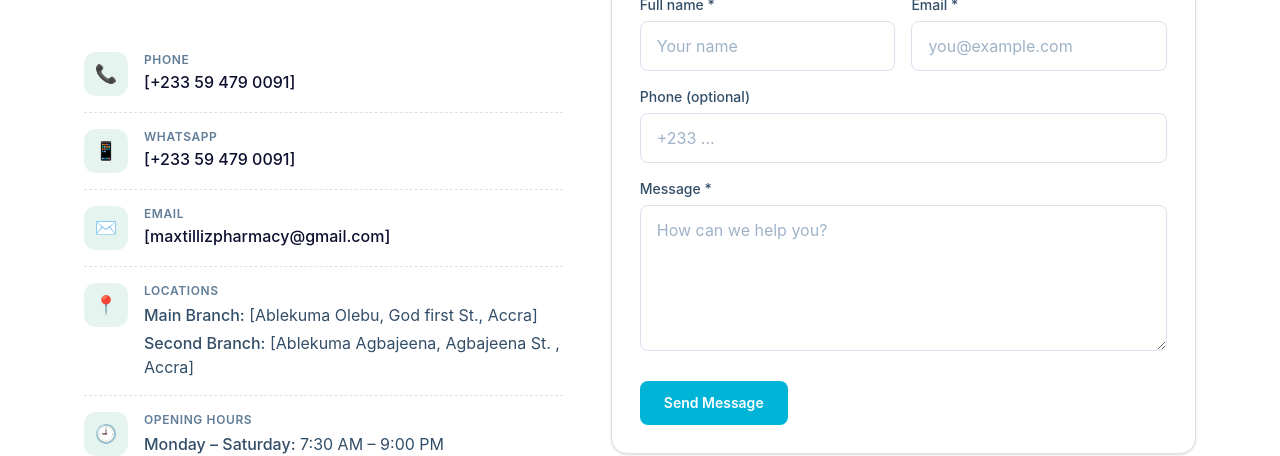
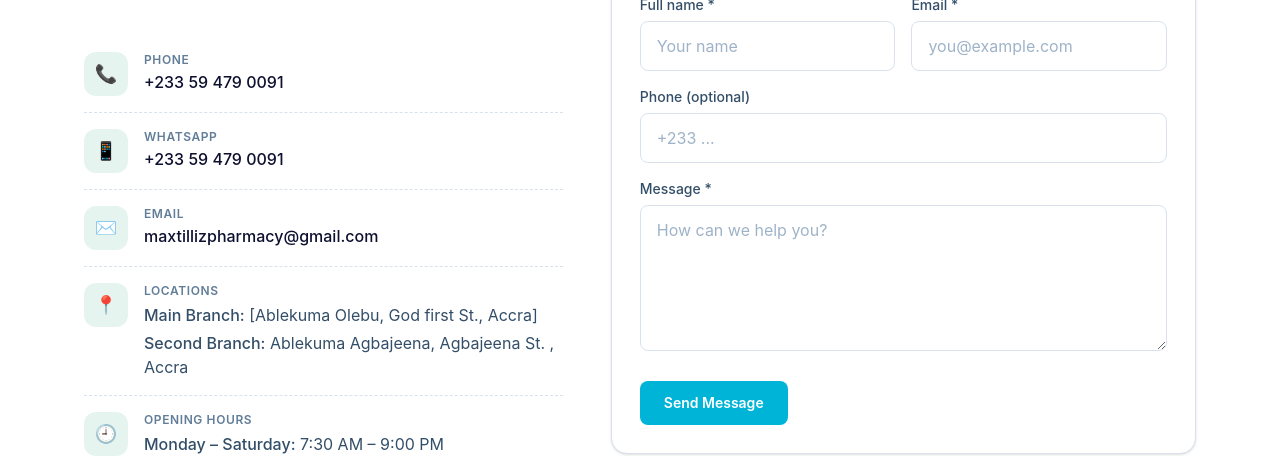
Before and after one commit to azimuthal-pro/maxtilliz-website, a Next.js app: page /contact in a window 1280 px wide. Shown: the part 467-923 px from the top of the page. Built offline with nearby package versions, Linux system fonts and the light colour scheme.

Commit message:
update to contact page

```diff
--- a/src/data/site.ts
+++ b/src/data/site.ts
@@ -3,9 +3,9 @@ export const site = {
   tagline: "Your Trusted Community Pharmacy",
   description:
     "A community pharmacy offering prescription dispensing, health consultations, medication guidance, health screening, wellness and personal care products.",
-  phone: "[+233 59 479 0091]",
-  whatsapp: "[+233 59 479 0091]",
-  email: "[maxtillizpharmacy@gmail.com]",
+  phone: "+233 59 479 0091",
+  whatsapp: "+233 59 479 0091",
+  email: "maxtillizpharmacy@gmail.com",
   locations: [
     {
       name: "Main Branch",
@@ -15,9 +15,9 @@ export const site = {
     },
     {
       name: "Second Branch",
-      street: "[Ablekuma Agbajeena, Agbajeena St., Accra]",
-      city: "[Accra, Ablekuma Agbajeena]",
-      full: "[Ablekuma Agbajeena, Agbajeena St. , Accra]",
+      street: "Ablekuma Agbajeena, Agbajeena St., Accra",
+      city: "Accra, Ablekuma Agbajeena",
+      full: "Ablekuma Agbajeena, Agbajeena St. , Accra",
     },
   ],
   hours: [
```
